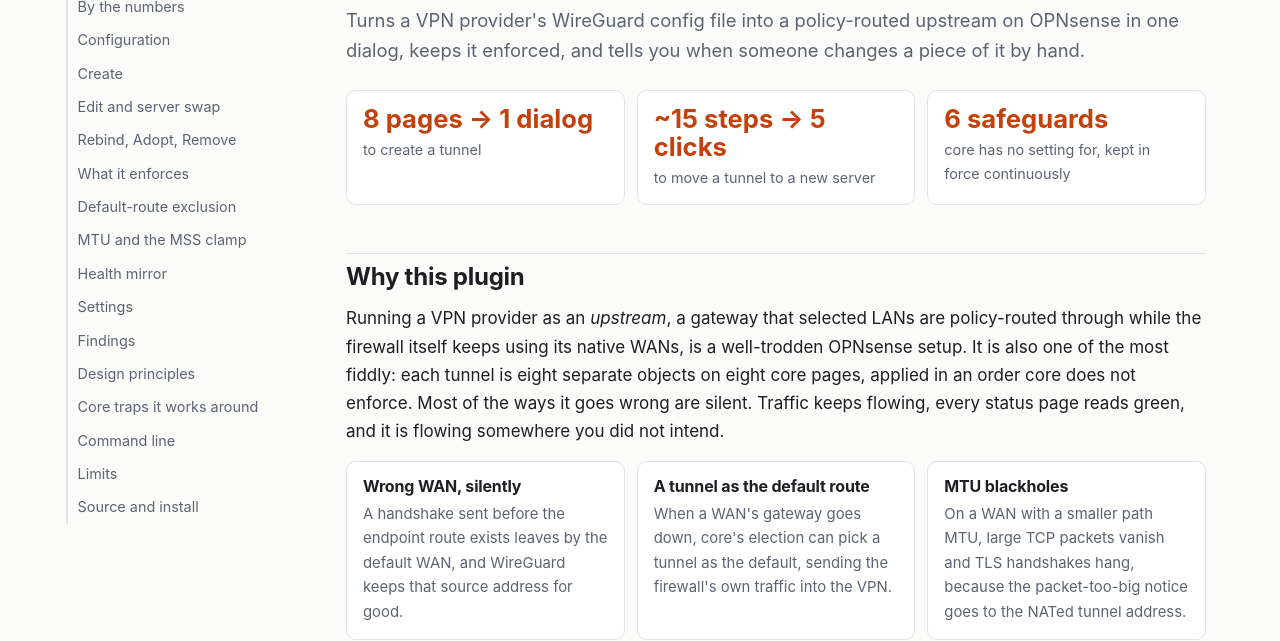
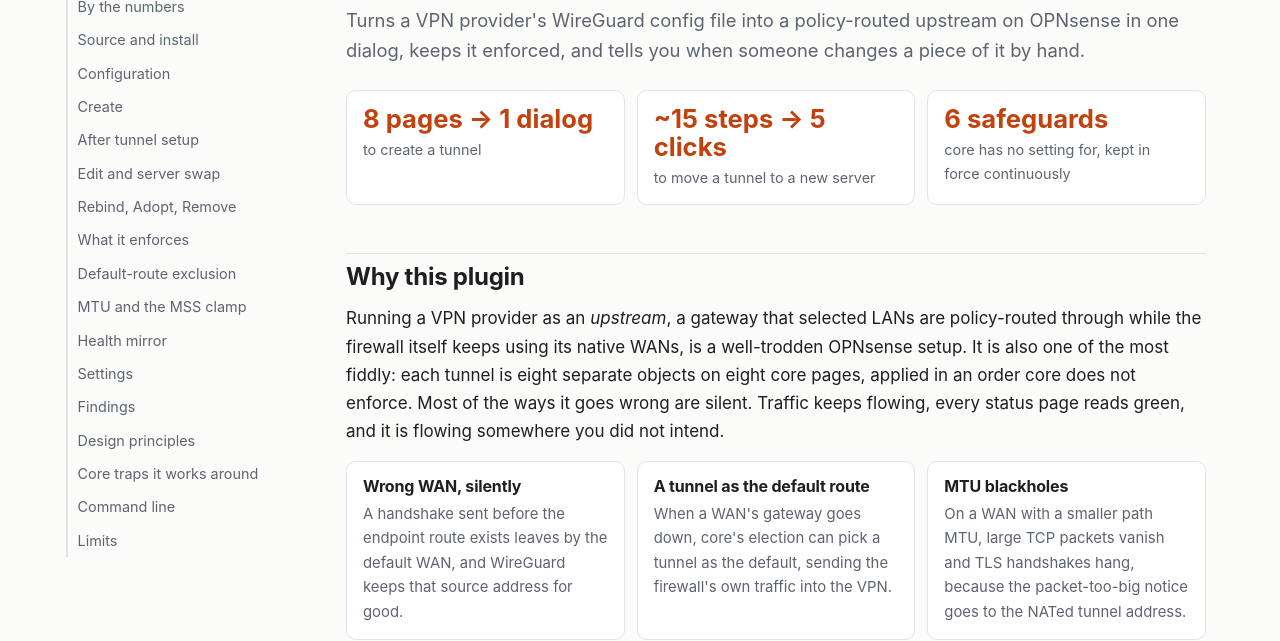
Before and after one commit to LegoTypes/legotypes.github.io, a plain HTML site: page wg-upstream-tunnels/index.html in a window 1280 px wide. Shown: the part 159-800 px from the top of the page. Drawn offline with Linux system fonts and the light colour scheme.

Commit message:
WG page: Source and install follows By the numbers; the contents list links After tunnel setup after Create

```diff
--- a/wg-upstream-tunnels/index.html
+++ b/wg-upstream-tunnels/index.html
@@ -24,8 +24,10 @@
     <ol>
       <li><a href="#why">Why this plugin</a></li>
       <li><a href="#numbers">By the numbers</a></li>
+      <li><a href="#source">Source and install</a></li>
       <li><a href="#configuration">Configuration</a></li>
       <li><a href="#create">Create</a></li>
+      <li><a href="after-setup/">After tunnel setup</a></li>
       <li><a href="#edit">Edit and server swap</a></li>
       <li><a href="#other-actions">Rebind, Adopt, Remove</a></li>
       <li><a href="#enforcement">What it enforces</a></li>
@@ -38,7 +40,6 @@
       <li><a href="#traps">Core traps it works around</a></li>
       <li><a href="#cli">Command line</a></li>
       <li><a href="#limits">Limits</a></li>
-      <li><a href="#source">Source and install</a></li>
     </ol>
   </aside>
 
@@ -79,6 +80,9 @@
       </tbody>
     </table>
     </div>
+    <h2 id="source">Source and install</h2>
+    <p>Install it from the signed LegoTypes repository: see <a href="../install/">Install</a>. The plugin is not in the official OPNsense repository. Source: <a href="https://github.com/LegoTypes/plugins/tree/add-wg-ipv6-gateway/net/wg-client-tunnels">LegoTypes/plugins, branch <code>add-wg-ipv6-gateway</code>, <code>net/wg-client-tunnels</code></a>. The package is <code>os-wg-client-tunnels</code>; its page URL, configd actions and namespace keep the <code>wgclienttunnels</code> name. It targets OPNsense 26.7 with core's built-in WireGuard, and its changelog is in <code>pkg-descr</code>.</p>
+
     <h2 id="configuration">Configuration</h2>
     <p>Everything is on one page under <strong>VPN &gt; WireGuard &gt; Upstream tunnels</strong>: a settings pane with a help column, then the tunnel list. The list is a standard OPNsense grid with one row per managed tunnel: its device and interface, endpoint, bound WAN, MTU and MSS clamp, IPv4 and IPv6 gateways with live status (drawn as on core's gateway page), outbound NAT sources, gateway groups and findings. Every name links to the core page that owns it, and a gateway link opens that gateway's own edit dialog.</p>
 
@@ -245,9 +249,6 @@
       <li>Gateway groups stay on core's page: add a new tunnel's gateways to your groups there. The Tunnel References table links to it.</li>
       <li>Providers that issue keys only through an API (no downloadable config) need a config file generated first; the wg-quick file is the input.</li>
     </ul>
-
-    <h2 id="source">Source and install</h2>
-    <p>Install it from the signed LegoTypes repository: see <a href="../install/">Install</a>. The plugin is not in the official OPNsense repository. Source: <a href="https://github.com/LegoTypes/plugins/tree/add-wg-ipv6-gateway/net/wg-client-tunnels">LegoTypes/plugins, branch <code>add-wg-ipv6-gateway</code>, <code>net/wg-client-tunnels</code></a>. The package is <code>os-wg-client-tunnels</code>; its page URL, configd actions and namespace keep the <code>wgclienttunnels</code> name. It targets OPNsense 26.7 with core's built-in WireGuard, and its changelog is in <code>pkg-descr</code>.</p>
   </main>
 </div>
 
```
